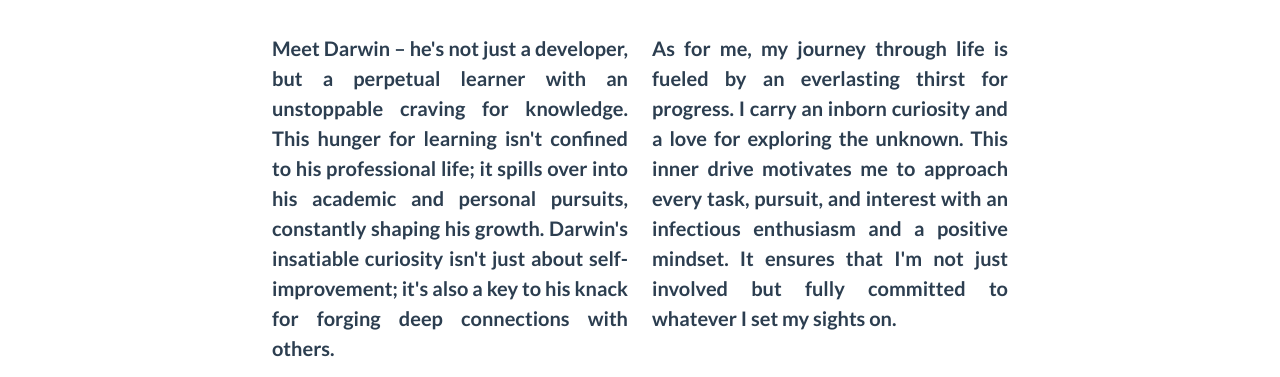
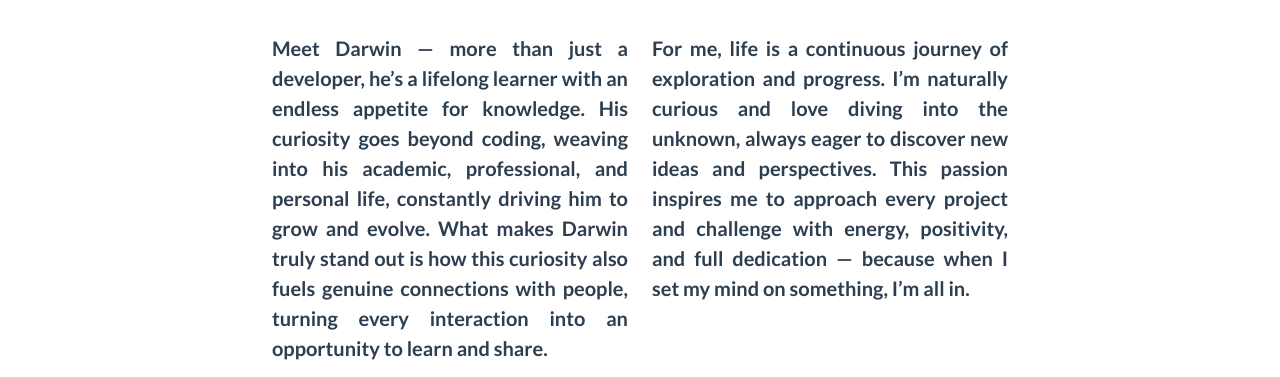
Before and after one commit to darwin-quinones/darwin-quinones.github.io, a plain HTML site: page index.html in a window 1280 px wide. Shown: the part 575-952 px from the top of the page. Drawn offline with nearby package versions, Linux system fonts and the light colour scheme; a script that the page names is missing.

Commit message:
Update index.html by adding new description

```diff
--- a/index.html
+++ b/index.html
@@ -84,15 +84,13 @@
             <!-- About Section Content-->
             <div class="row row-margin" data-aos="fade-right">
                 <div class="col-lg-4 ms-auto">
-                    <p class="title text-justify">Meet Darwin – he's not just a developer, but a perpetual learner with an unstoppable craving for knowledge.
-                        This hunger for learning isn't confined to his professional life; it spills over into his academic and personal pursuits, constantly shaping his growth.
-                        Darwin's insatiable curiosity isn't just about self-improvement; it's also a key to his knack for forging deep connections with others.</p>
+                    <p class="title text-justify">Meet Darwin — more than just a developer, he’s a lifelong learner with an endless appetite for knowledge. His curiosity goes beyond coding, weaving into his academic, professional, and personal life, constantly driving him to grow and evolve.
+What makes Darwin truly stand out is how this curiosity also fuels genuine connections with people, turning every interaction into an opportunity to learn and share.</p>
                 </div>
                 <div class="col-lg-4 me-auto">
-                    <p class="title text-justify">As for me, my journey through life is fueled by an everlasting thirst for progress.
-                        I carry an inborn curiosity and a love for exploring the unknown.
-                        This inner drive motivates me to approach every task, pursuit, and interest with an infectious enthusiasm and a positive mindset.
-                        It ensures that I'm not just involved but fully committed to whatever I set my sights on.</p>
+                    <p class="title text-justify">For me, life is a continuous journey of exploration and progress.
+I’m naturally curious and love diving into the unknown, always eager to discover new ideas and perspectives.
+This passion inspires me to approach every project and challenge with energy, positivity, and full dedication — because when I set my mind on something, I’m all in.</p>
                 </div>
             </div>
         </div>
@@ -395,7 +393,6 @@
             <div class="row justify-content-center">
                 <div class="col-lg-8 col-xl-7">
                     <p class="text-center title" data-aos="fade-right">darwinquinonessanchez@gmail.com</p>
-                    <p class="text-center title" data-aos="fade-right">+57 3135080062</p>
                 </div>
             </div>
         </div>
```
